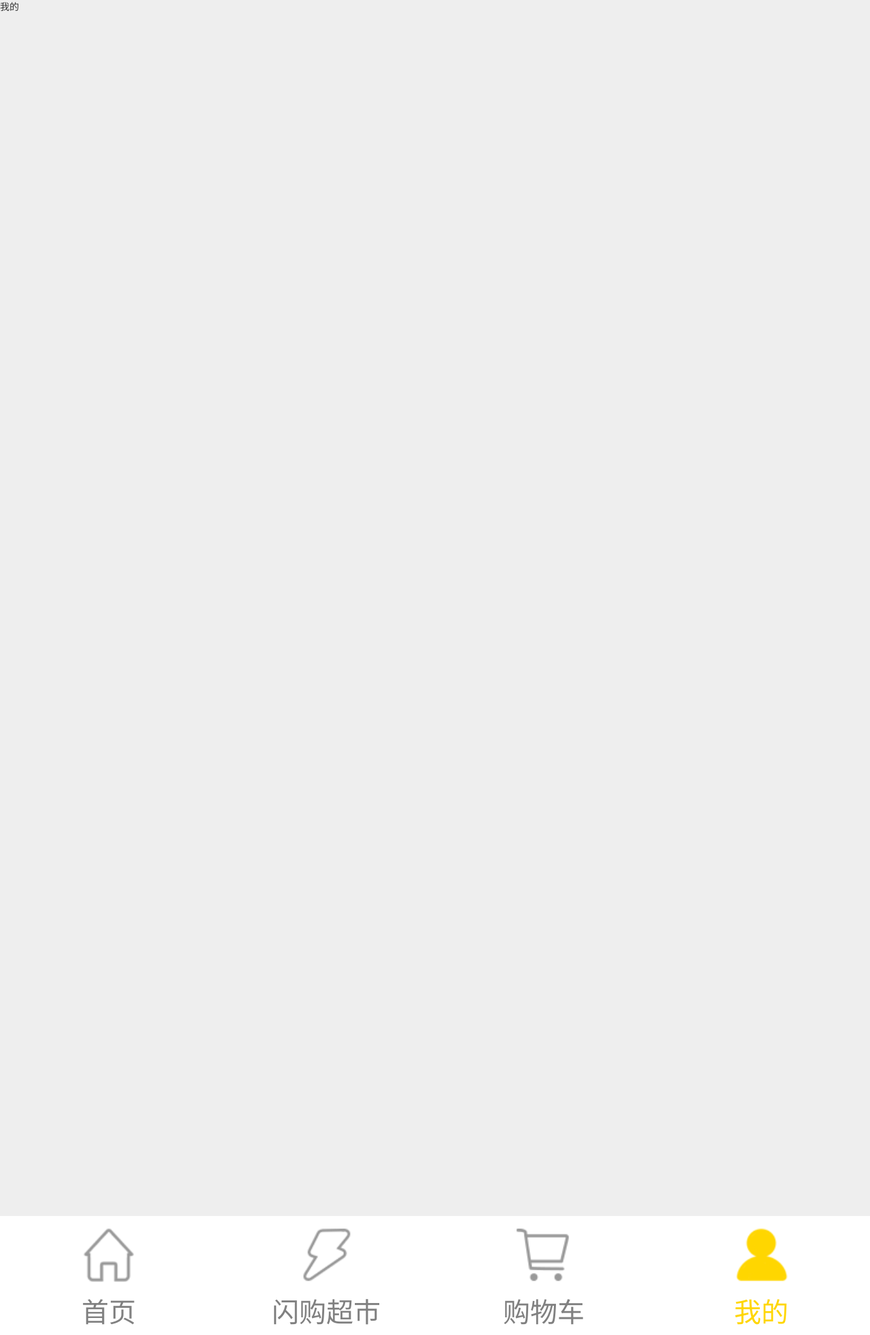
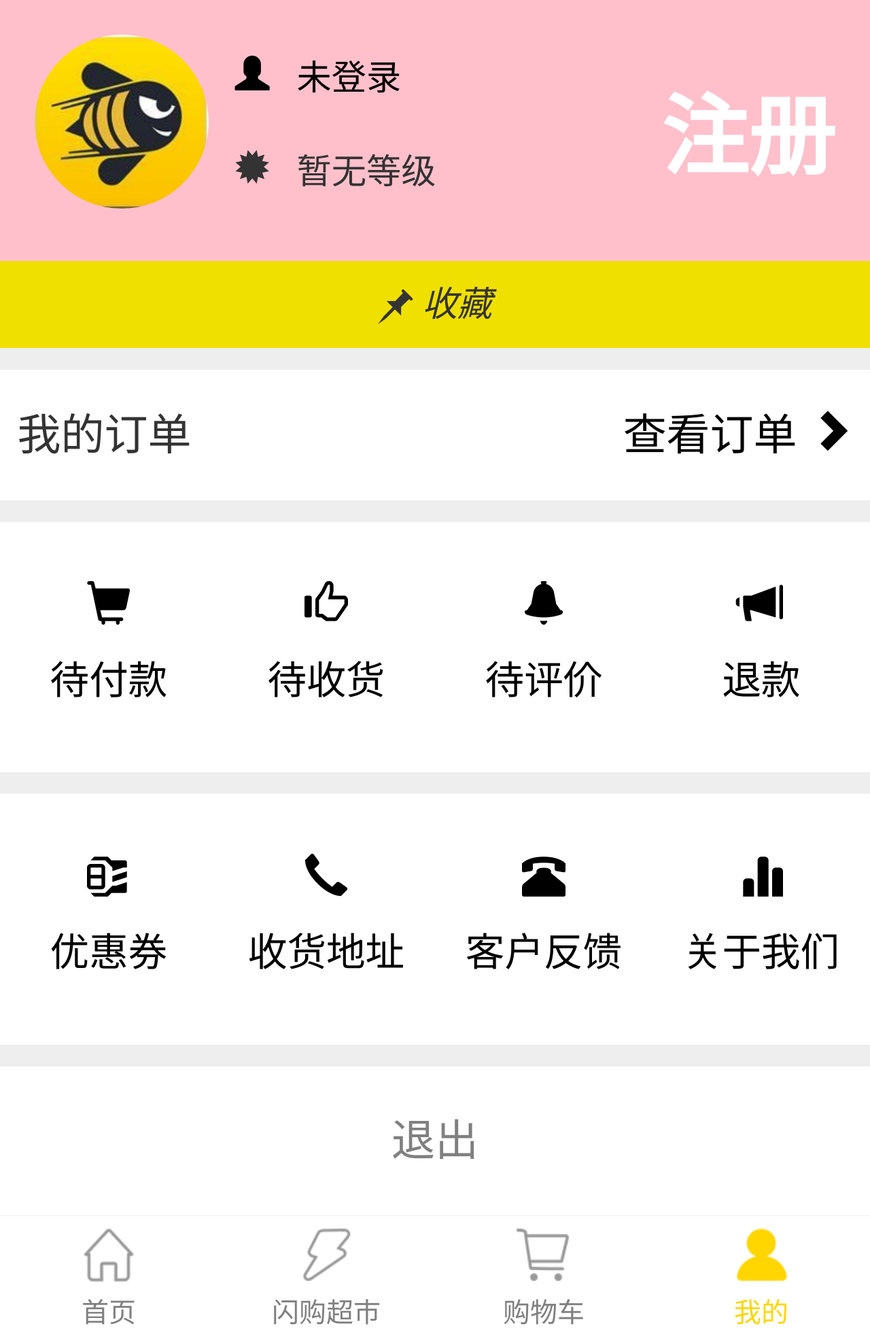
Before and after one commit to LI1994H/AXF, a Django app: page /mine/ in a window 1280 px wide. Shown: the part 176-2140 px from the top of the page at 68% size. Run offline with Django 3.2, Linux system fonts and the light colour scheme; some libraries are stand-ins or nearby versions.

Commit message:
用户'我的'页面架子完成

```diff
--- a/AXF/urls.py
+++ b/AXF/urls.py
@@ -8,4 +8,5 @@ urlpatterns =[
     url(r'^market/(\d+)/(\d+)/$', views.market, name='market'), # 闪购超市
     url(r'^cart/$', views.cart, name='cart'),   # 购物车
     url(r'^mine/$', views.mine, name='mine'),   # 我的
+    url(r'^registe/$', views.registe, name='registe'),  # 注册
 ]
--- a/AXF/views.py
+++ b/AXF/views.py
@@ -1,7 +1,9 @@
+import uuid
+
 from django.shortcuts import render
 
 # Create your views here.
-from AXF.models import Wheel, Nav, Mustbuy, Shop, MainShow, Foodtypes, Goods
+from AXF.models import Wheel, Nav, Mustbuy, Shop, MainShow, Foodtypes, Goods, User
 
 
 def home(request):  # 首页
@@ -72,4 +74,21 @@ def cart(request):  # 购物车
 
 
 def mine(request):  # 我的
+    return render(request,'mine/mine.html')
+
+
+def registe(request):
+    if request.method == 'GET':
+        return render(request, 'mine/registe.html')
+    elif request.method == 'POST':
+        user = User()
+        user.account = request.POST.get('account')
+        user.password = request.POST.get('password')
+        user.name = request.POST.get('name')
+        user.phone = request.POST.get('phone')
+        user.addr = request.POST.get('addr')
+        if request.POST.get('icon'):
+            user.img = request.POST.get('icon')
+        user.token = str(uuid.uuid5(uuid.uuid4(), 'register'))
+        user.save()
     return render(request, 'mine/mine.html')
--- a/projectAXF/settings.py
+++ b/projectAXF/settings.py
@@ -127,3 +127,4 @@ STATIC_URL = '/static/'
 STATICFILES_DIRS = [
     os.path.join(BASE_DIR, 'static')
 ]
+MEDIR_ROOT = os.path.join(BASE_DIR,'static/uploads')
--- a/static/mine/css/mine.css
+++ b/static/mine/css/mine.css
@@ -25,6 +25,7 @@ footer .mine dd {
     width: 4rem;
     height: 4rem;
     border-radius: 50%;
+    margin-right: 0.7rem;
 }
 .mine .user-wrapper .user-content{
     width: 75%;
@@ -32,6 +33,8 @@ footer .mine dd {
 }
 .mine .user-wrapper .user-content p{
     line-height: 2rem;
+    font-size: 0.8rem;
+
 }
 .mine .user-wrapper .user-content span{
     padding-right: 0.4rem;
@@ -43,6 +46,7 @@ footer .mine dd {
     font-size: 2rem;
     font-weight: 700;
     color: white;
+    margin-bottom: 0.6rem;
 }
 
 
@@ -50,6 +54,7 @@ footer .mine dd {
     line-height: 2rem;
     background: #f0e000;
     text-align: center;
+    font-size: 0.8rem;
 }
 .mine .collect span,
 .mine .collect .glyphicon{
--- /dev/null
+++ b/static/mine/js/mine.js
@@ -0,0 +1,3 @@
+$(function () {
+    $('.mine').width(innerWidth)
+})
--- a/templates/mine/mine.html
+++ b/templates/mine/mine.html
@@ -3,9 +3,117 @@
 {% block extcss %}
     <link rel="stylesheet" href="{% static 'mine/css/mine.css' %}">
 {% endblock %}
+{% block extjs %}
+    <script src="{% static 'mine/js/mine.js' %}"></script>
+{% endblock %}
 {% block title %}
     爱鲜蜂|我的
 {% endblock %}
 {% block content %}
-    我的
+    <div class="mine">
+        <div class="user-wrapper">
+            <div class="user-img">
+                <img src="{% static 'uploads/axf.png' %}" alt="">
+            </div>
+            <div class="user-content">
+                <p>
+                    <a href="#">
+                        <span class="glyphicon glyphicon-user"></span>
+                        未登录
+                    </a>
+                </p>
+                <p>
+                    <span class="glyphicon glyphicon-certificate "></span>
+                    暂无等级
+                </p>
+                <a href="{% url 'axf:registe' %}" class="register">注册</a>
+            </div>
+        </div>
+        <div class="collect">
+            <span class="glyphicon glyphicon-pushpin "></span>
+            <i>收藏</i>
+        </div>
+        <div class="other">
+            <section class="my">
+                <span>我的订单</span>
+                <a href="#"> 查看订单 <b class="glyphicon glyphicon-chevron-right"></b> </a>
+            </section>
+             <section>
+                <ul>
+                    <li>
+                        <a href="#">
+                            <dl>
+                                <dt> <b class="glyphicon glyphicon-shopping-cart"></b> </dt>
+                                <dd> 待付款 </dd>
+                            </dl>
+                        </a>
+                    </li>
+                    <li>
+                        <a href="#">
+                            <dl>
+                                <dt> <b class="glyphicon glyphicon-thumbs-up"></b> </dt>
+                                <dd> 待收货 </dd>
+                            </dl>
+                        </a>
+                    </li>
+                    <li>
+                        <a href="#">
+                            <dl>
+                                <dt> <b class="glyphicon glyphicon-bell
+glyphicon"></b> </dt>
+                                <dd> 待评价 </dd>
+                            </dl>
+                        </a>
+                    </li>
+                    <li>
+                        <a href="#">
+                            <dl>
+                                <dt> <b class=" glyphicon glyphicon-bullhorn"></b> </dt>
+                                <dd> 退款 </dd>
+                            </dl>
+                        </a>
+                    </li>
+                </ul>
+            </section>
+             <section>
+                <ul>
+                    <li>
+                        <a href="#">
+                            <dl>
+                                <dt> <b class="glyphicon glyphicon-compressed"></b> </dt>
+                                <dd> 优惠券 </dd>
+                            </dl>
+                        </a>
+                    </li>
+                    <li>
+                        <a href="#">
+                            <dl>
+                                <dt> <b class="glyphicon glyphicon-earphone"></b> </dt>
+                                <dd> 收货地址 </dd>
+                            </dl>
+                        </a>
+                    </li>
+                    <li>
+                        <a href="#">
+                            <dl>
+                                <dt> <b class="glyphicon glyphicon-phone-alt"></b> </dt>
+                                <dd> 客户反馈 </dd>
+                            </dl>
+                        </a>
+                    </li>
+                    <li>
+                        <a href="#">
+                            <dl>
+                                <dt> <b class="glyphicon glyphicon-stats"></b> </dt>
+                                <dd> 关于我们 </dd>
+                            </dl>
+                        </a>
+                    </li>
+                </ul>
+            </section>
+             <section class="quit">
+                <a href="#">退出</a>
+            </section>
+        </div>
+    </div>
 {% endblock %}
```
Also changed, not shown: AXF/models.py (+21 -0 lines), templates/mine/registe.html (added, +10 -0 lines), static/uploads/axf.png (added).
